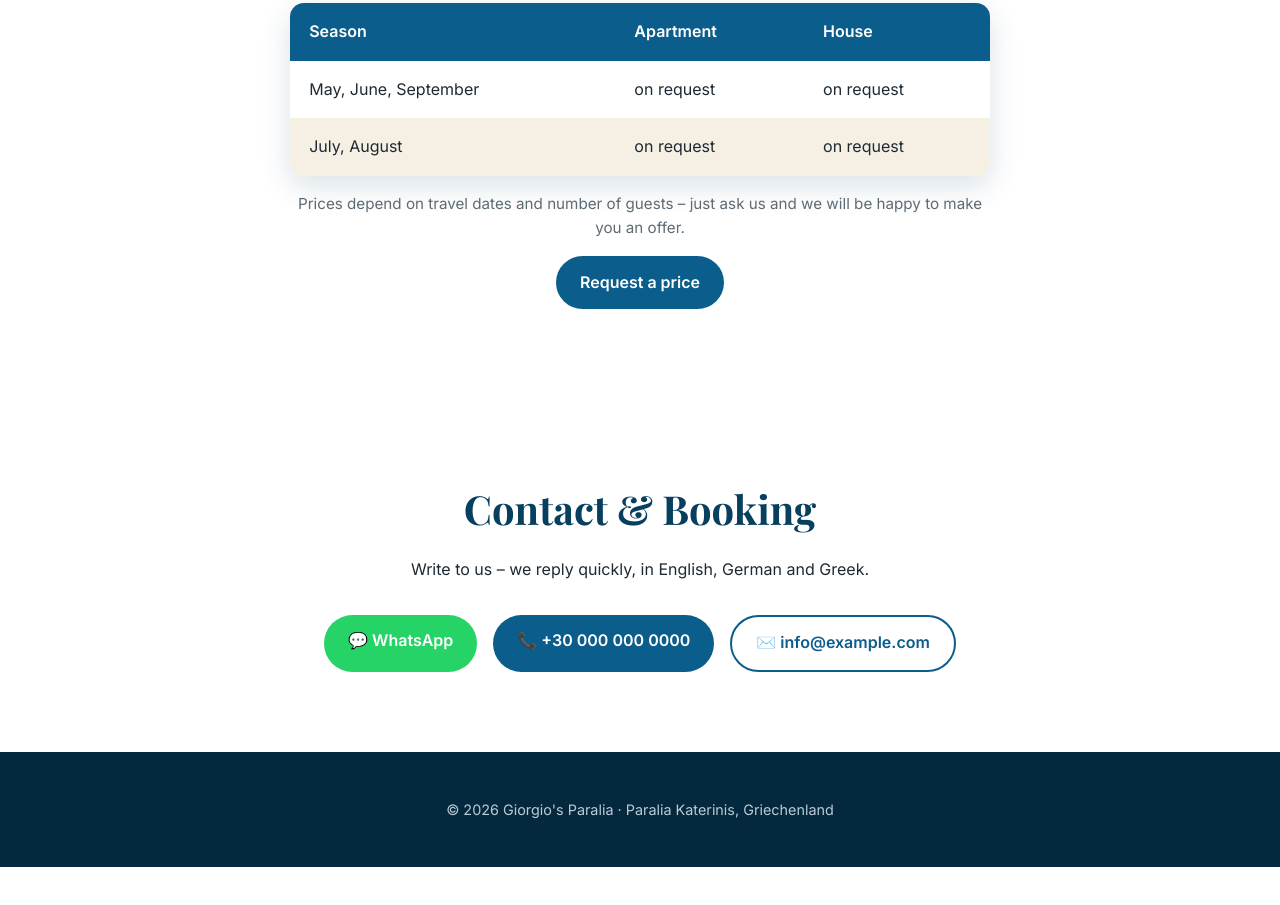
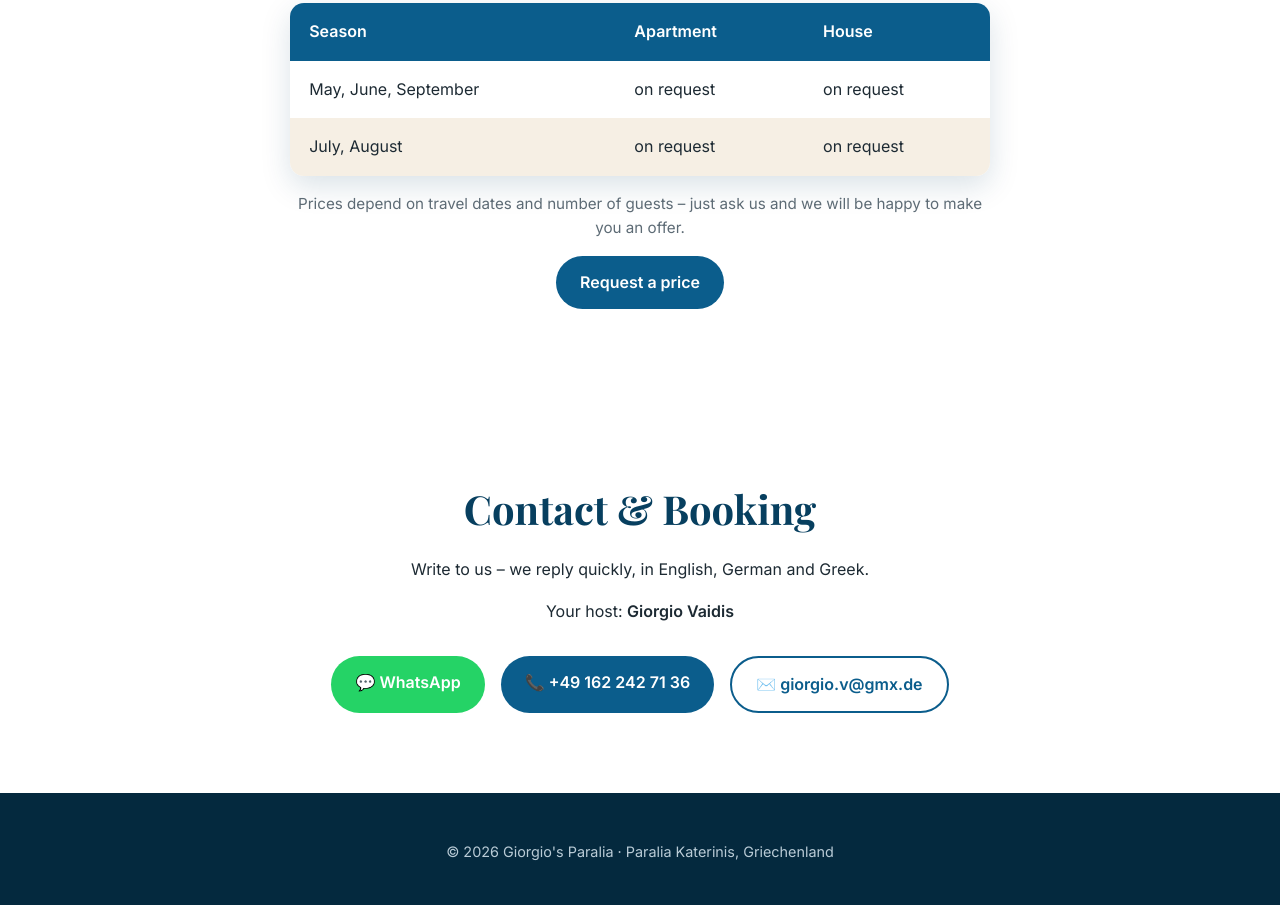
Before and after one commit to DonnyTheRonny/Giorgio, a plain HTML site: page index.html in a window 1280 px wide. Shown: the part 3454-4359 px from the top of the page. Before the commit the page ends 4321 px from the top, so only its background shows below. Drawn offline with nearby package versions, Linux system fonts and the light colour scheme.

Commit message:
Echte Kontaktdaten (Handy/WhatsApp, E-Mail, Gastgeber) eingetragen
Co-Authored-By: Claude Opus 5.5 <noreply@anthropic.com>
Claude-Session: https://claude.ai/code/session_01UeFwevVD71mykLSd3vKYQZ

```diff
--- a/index.html
+++ b/index.html
@@ -167,10 +167,11 @@
 <section class="section contact" id="kontakt">
   <h2 class="center" data-i18n="contact.title">Kontakt & Buchung</h2>
   <p class="center" data-i18n="contact.text">Schreiben Sie uns – wir antworten schnell, auch auf Deutsch und Englisch.</p>
+  <p class="center host"><span data-i18n="contact.host">Ihr Gastgeber:</span> <b>Giorgio Vaidis</b></p>
   <div class="contact-buttons">
-    <a class="btn btn-wa" href="https://wa.me/300000000000" target="_blank" rel="noopener">💬 WhatsApp</a>
-    <a class="btn" href="tel:+300000000000">📞 +30 000 000 0000</a>
-    <a class="btn btn-ghost-dark" href="mailto:info@example.com">✉️ info@example.com</a>
+    <a class="btn btn-wa" href="https://wa.me/491622427136" target="_blank" rel="noopener">💬 WhatsApp</a>
+    <a class="btn" href="tel:+491622427136">📞 +49 162 242 71 36</a>
+    <a class="btn btn-ghost-dark" href="mailto:giorgio.v@gmx.de">✉️ giorgio.v@gmx.de</a>
   </div>
 </section>
 
--- a/js/main.js
+++ b/js/main.js
@@ -25,7 +25,7 @@ const T = {
     "price.title": "Prices", "price.req": "on request", "price.cta": "Request a price", "price.season": "Season", "price.apt": "Apartment", "price.house": "House",
     "price.low": "May, June, September", "price.high": "July, August",
     "price.note": "Prices depend on travel dates and number of guests – just ask us and we will be happy to make you an offer.",
-    "contact.title": "Contact & Booking",
+    "contact.title": "Contact & Booking", "contact.host": "Your host:",
     "contact.text": "Write to us – we reply quickly, in English, German and Greek."
   },
   el: {
@@ -53,7 +53,7 @@ const T = {
     "price.title": "Τιμές", "price.req": "κατόπιν επικοινωνίας", "price.cta": "Ζητήστε τιμή", "price.season": "Περίοδος", "price.apt": "Διαμέρισμα", "price.house": "Σπίτι",
     "price.low": "Μάιος, Ιούνιος, Σεπτέμβριος", "price.high": "Ιούλιος, Αύγουστος",
     "price.note": "Οι τιμές εξαρτώνται από την περίοδο και τον αριθμό των ατόμων – ρωτήστε μας και θα σας κάνουμε μια προσφορά.",
-    "contact.title": "Επικοινωνία & Κρατήσεις",
+    "contact.title": "Επικοινωνία & Κρατήσεις", "contact.host": "Ο οικοδεσπότης σας:",
     "contact.text": "Γράψτε μας – απαντάμε γρήγορα, στα ελληνικά, αγγλικά και γερμανικά."
   }
 };
```
Also changed, not shown: aushang/aushang.html (+2 -2 lines), 2 other files.
